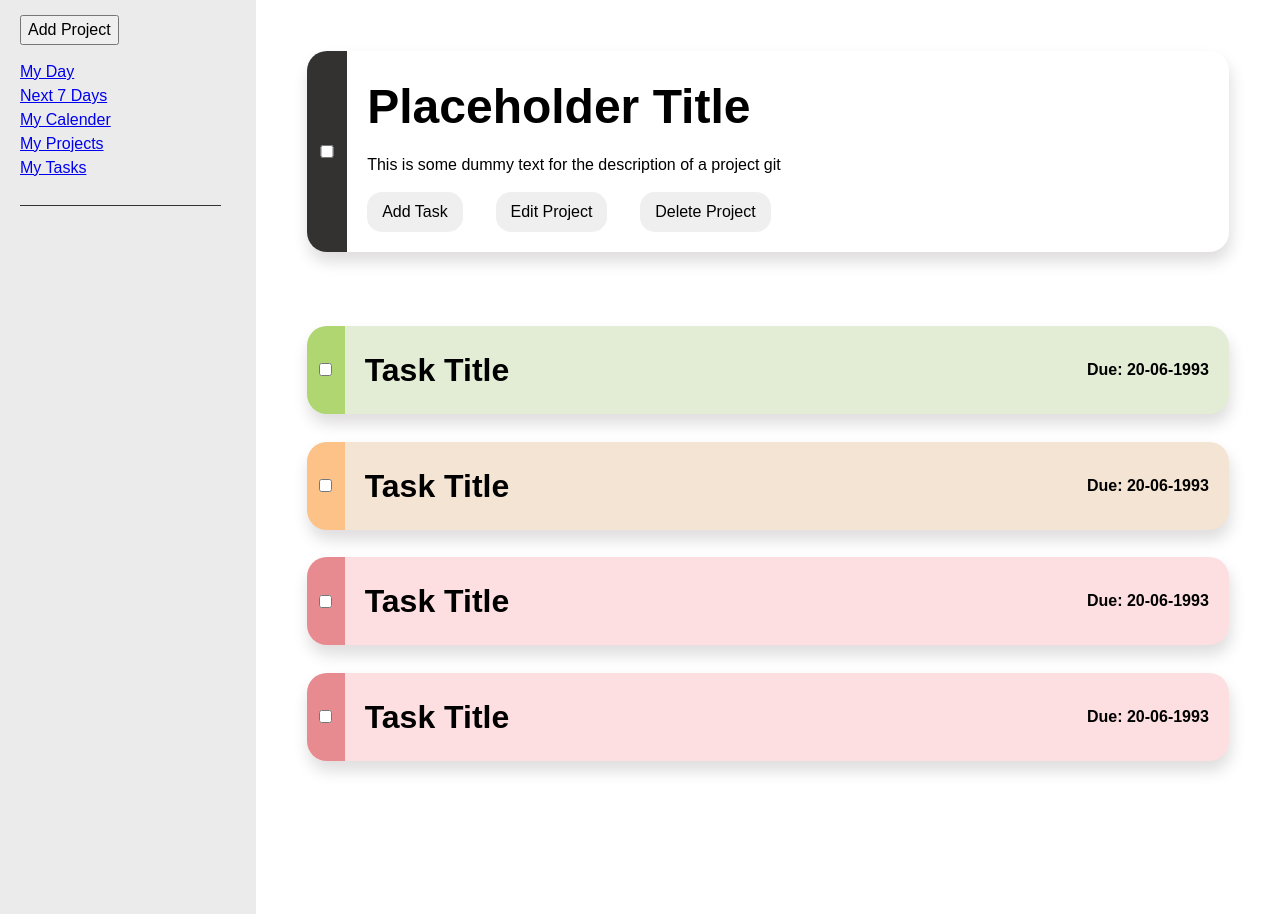
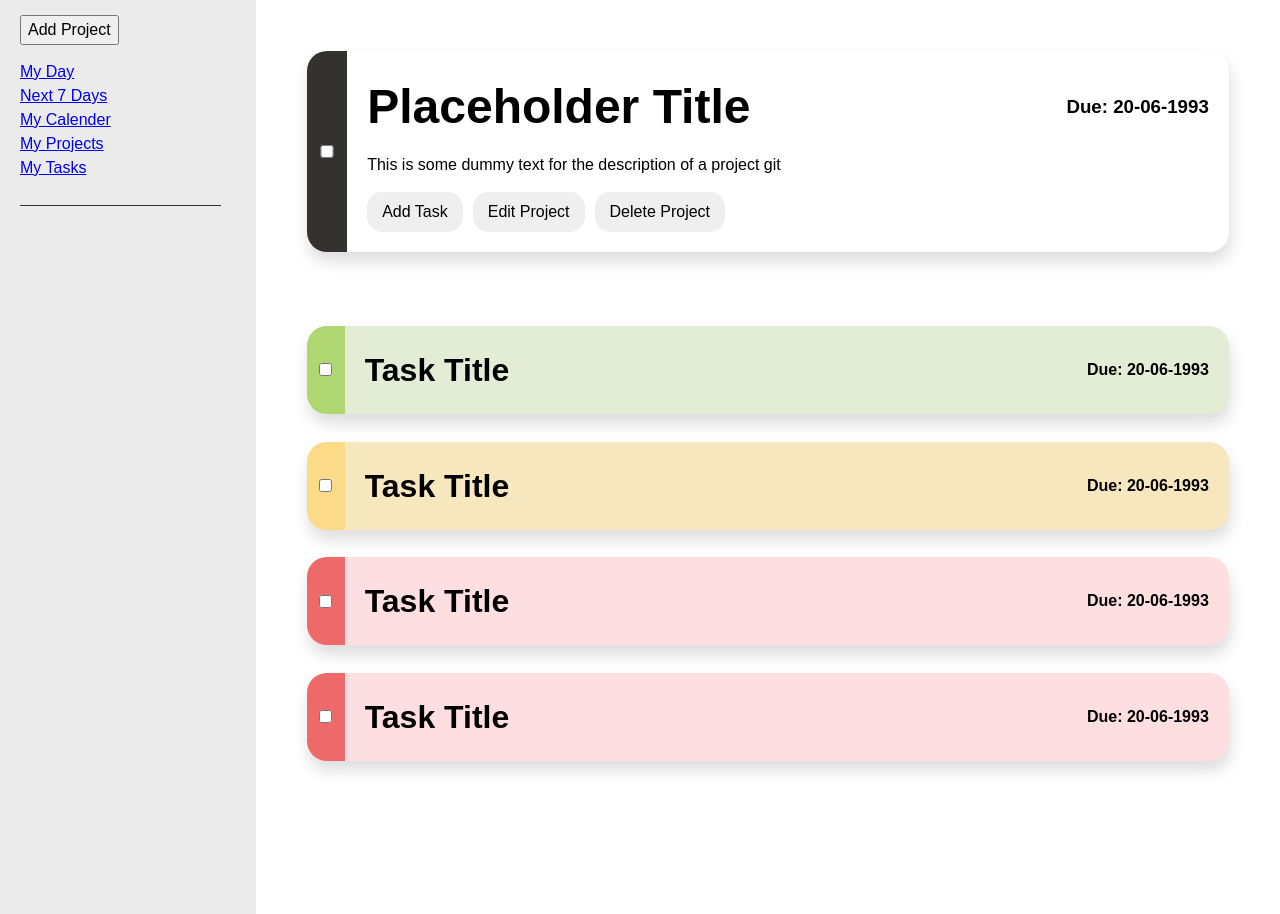
Before and after one commit to spelling-is-har/To-Do-App, a website built with webpack: page src/template.html in a window 1280 px wide. Built offline with nearby package versions, Linux system fonts and the light colour scheme.

Commit message:
Finish project card

```diff
--- a/src/styles.css
+++ b/src/styles.css
@@ -81,10 +81,9 @@ h6 {
 :root {
   --low-priority: #afd670;
   --low-priority-secondary: #e3edd5;
-
-  --medium-priority: #fcc288;
-  --medium-priority-secondary: #f4e4d3;
-  --high-priority: #e88b90;
+  --medium-priority: #fcdb88;
+  --medium-priority-secondary: #f7e7bf;
+  --high-priority: #ee6969;
   --high-priority-secondary: #fddfe1;
   --parchment: #f4edea;
   --platinum: #ebebeb;
@@ -160,15 +159,18 @@ nav li {
 
 .project-content-container {
   padding: 20px;
+  width: 100%;
 }
 
 .project-title-container {
   display: flex;
+  align-items: center;
+  justify-content: space-between;
 }
 
 .project-title-container h1 {
+  font-family: 600;
   font-size: 3em;
-  font-family: 600;
 }
 
 .project-description-container {
@@ -181,7 +183,6 @@ nav li {
 
 .project-buttons-container {
   display: flex;
-  justify-content: space-between;
 }
 
 .content-container {
--- a/src/template.html
+++ b/src/template.html
@@ -34,6 +34,7 @@
           <div class="project-content-container">
             <div class="project-title-container">
               <h1 class="title">Placeholder Title</h1>
+              <h3>Due: 20-06-1993</h3>
             </div>
             <div class="project-description-container">
               <p>
```
